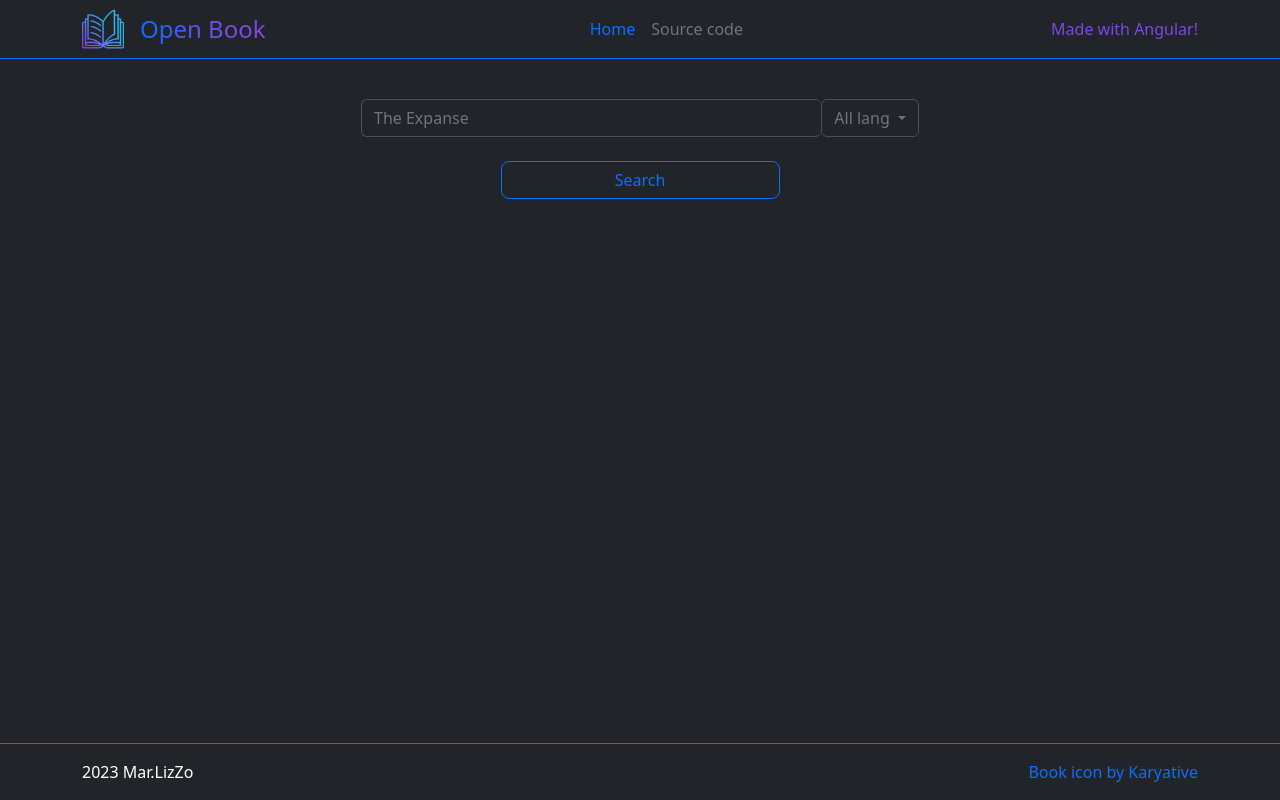
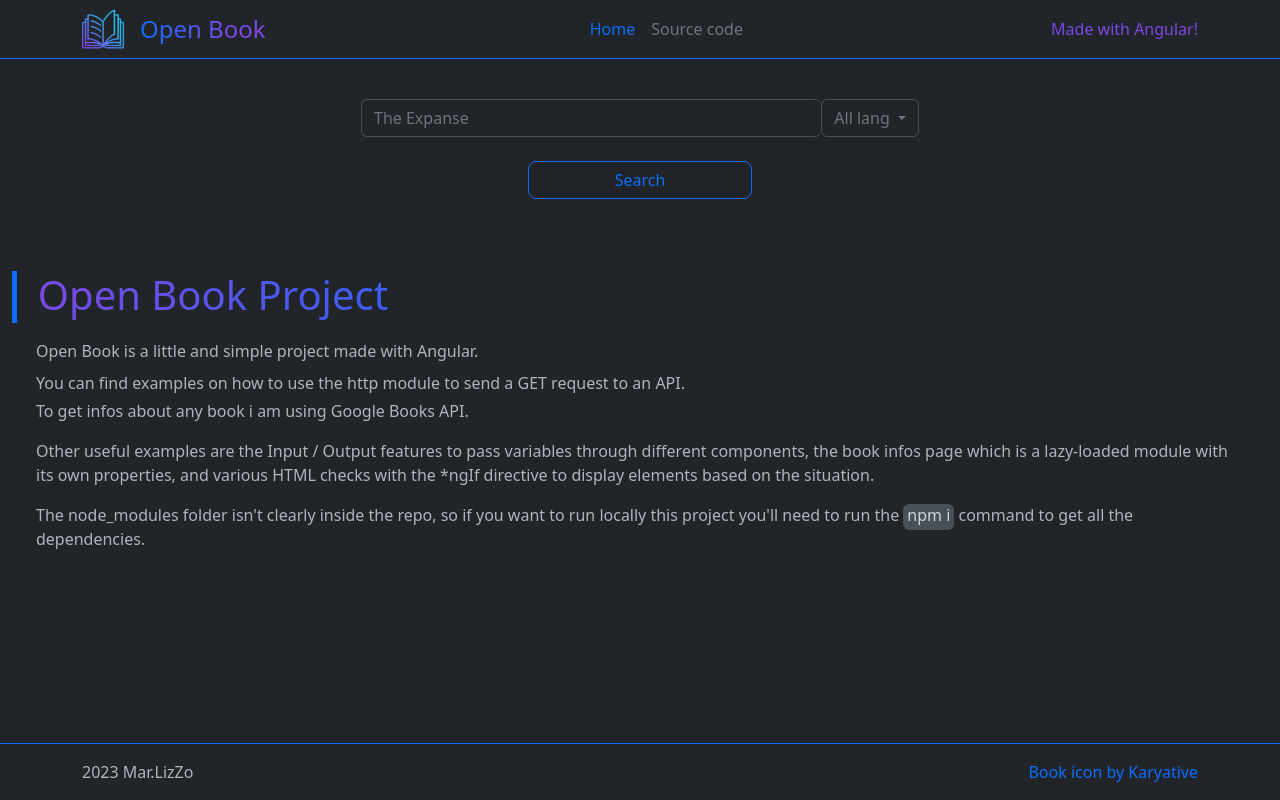
Before and after one commit to MarLizZo/OpenBooks, an Angular app: page / in a window 1280 px wide. Built offline with nearby package versions, Linux system fonts and the light colour scheme.

Commit message:
css improvements + minor fixes

```diff
--- a/src/app/components/card/card.component.html
+++ b/src/app/components/card/card.component.html
@@ -17,7 +17,7 @@
                 </p>
             </div>
             <div class="btn-more">
-                <button class="btn btn-outline-primary px-5 rounded-4" (click)="btnClick()">More Info</button>
+                <button class="btn btn-outline-primary px-3 px-md-5 rounded-4" (click)="btnClick()">More Info</button>
             </div>
         </div>
     </div>
--- a/src/app/components/card/card.component.scss
+++ b/src/app/components/card/card.component.scss
@@ -11,6 +11,28 @@
   img {
     max-width: 130px;
     max-height: 198px;
+  }
+
+  .main-info {
+    h5 {
+      @media screen and (max-width: 576px) {
+        overflow: hidden;
+        display: -webkit-box;
+        -webkit-line-clamp: 2;
+        -webkit-box-orient: vertical;
+        text-overflow: ellipsis;
+      }
+    }
+
+    p:first-of-type {
+      @media screen and (max-width: 576px) {
+        overflow: hidden;
+        display: -webkit-box;
+        -webkit-line-clamp: 1;
+        -webkit-box-orient: vertical;
+        text-overflow: ellipsis;
+      }
+    }
   }
 
   .secondary-info {
--- a/src/app/components/form/form.component.html
+++ b/src/app/components/form/form.component.html
@@ -17,5 +17,5 @@
             </div>
         </div>
     </div>
-    <button type="submit" class="btn btn-outline-primary w-25 rounded-3">Search</button>
+    <button type="submit" class="btn btn-outline-primary c-width rounded-3">Search</button>
 </form>
--- a/src/app/components/form/form.component.scss
+++ b/src/app/components/form/form.component.scss
@@ -1,4 +1,11 @@
 form {
+  .c-width {
+    width: 30%;
+
+    @media screen and (min-width: 768px) {
+      width: 20%;
+    }
+  }
   .searchContainer,
   .checksContainer {
     width: 100%;
--- a/src/app/footer/footer.component.html
+++ b/src/app/footer/footer.component.html
@@ -1,7 +1,7 @@
 <footer class="border-top border-primary py-3">
     <div class="container">
         <div class="d-flex justify-content-between">
-            <p class="m-0">{{ year }} Mar.LizZo</p>
+            <p class="m-0 text-parag">{{ year }} Mar.LizZo</p>
             <p class="m-0"><a href="https://www.flaticon.com/free-icons/open-book" title="open book icons"
                     class="text-decoration-none link-primary">Book icon by
                     Karyative</a></p>
--- a/src/app/footer/footer.component.scss
+++ b/src/app/footer/footer.component.scss
@@ -0,0 +1,4 @@
+.text-parag {
+  color: var(--bs-gray-500);
+  cursor: default;
+}
--- a/src/app/header/header.component.scss
+++ b/src/app/header/header.component.scss
@@ -20,5 +20,6 @@ nav {
 
   .nav-misc {
     color: var(--violet);
+    cursor: default;
   }
 }
--- a/src/app/pages/book/book.component.ts
+++ b/src/app/pages/book/book.component.ts
@@ -24,6 +24,11 @@ export class BookComponent {
     this.getBookData();
   }
 
+  ngOnDestroy() {
+    if (this.paramSub) this.paramSub.unsubscribe();
+    if (this.bookSub) this.bookSub.unsubscribe();
+  }
+
   getBookData(): void {
     this.isWaiting = true;
     this.isLoading = true;
@@ -31,11 +36,16 @@ export class BookComponent {
     this.isErrorCheck = false;
     this.wait();
     this.paramSub = this.route.params.subscribe((param: any) => {
-      this.paramSub = this.svc
+      this.bookSub = this.svc
         .getSingleBook(param.id)
         .pipe(
           tap((res) => {
             this.book = res;
+            if (!isNaN(Date.parse(this.book.volumeInfo!.publishedDate))) {
+              this.book.volumeInfo!.publishedDate = new Date(
+                this.book.volumeInfo!.publishedDate
+              ).toLocaleDateString();
+            }
             this.isError = false;
             this.isErrorCheck = false;
             this.isLoading = false;
--- a/src/app/pages/home/home.component.html
+++ b/src/app/pages/home/home.component.html
@@ -1,28 +1,45 @@
 <div class="h-100 d-flex flex-column py-4">
     <div class="container">
-        <div class="form-container mb-4">
+        <div class="form-container mb-4" [class.form-disabled]="isWaiting || isLoading">
             <app-form (onSubmit)="doSearch($event, true)"></app-form>
         </div>
     </div>
-    <div *ngIf="!isLoading && !isWaiting" class="container-fluid container-md books-container">
+    <div *ngIf="!isLoading && !isWaiting && !bookArr.length && !isError && !isSearchError"
+        class="container-fluid flex-grow-1 project-info">
+        <h1 class="m-0 mt-5 pb-1 mb-3">&nbsp; Open Book Project</h1>
+        <div class="px-2 px-md-4">
+            <p class="m-0 text-parag">Open Book is a little and simple project made with Angular.</p>
+            <p class="mt-2 mb-0 text-parag">You can find examples on how to use the http module to send a GET request to
+                an API.</p>
+            <p class="mt-1 text-parag">To get infos about any book i am using Google Books API.</p>
+            <p class="mt-3 text-parag">Other useful examples are the Input / Output features to pass variables through
+                different components, the book infos page which is a lazy-loaded module with its own properties, and
+                various HTML checks with the *ngIf directive to display elements based on the situation.</p>
+            <p class="mt-3 text-parag">The node_modules folder isn't clearly inside the repo, so if you want to run
+                locally this project you'll need to run the <span class="code-tag px-1 pb-1 rounded-2">npm i</span>
+                command to get all the dependencies.</p>
+        </div>
+    </div>
+    <div *ngIf="!isLoading && !isWaiting && bookArr.length" class="container-fluid container-md books-container">
+        <div class="d-flex justify-content-center mt-1 mb-5">
+            <button class="btn rounded-3 clear-btn" (click)="clearResults()">Clear Results</button>
+        </div>
         <div *ngFor="let b of bookArr" class="my-3">
             <app-card [book]="b" (onClick)="goToDetail(b)" class="d-block"></app-card>
         </div>
-        <div *ngIf="bookArr.length">
         <div class="back-to-top" (click)="toTop()">
-                <svg xmlns="http://www.w3.org/2000/svg" width="24" height="24" fill="currentColor"
-                    class="bi bi-arrow-up" viewBox="0 0 16 16">
+            <svg xmlns="http://www.w3.org/2000/svg" width="24" height="24" fill="currentColor" class="bi bi-arrow-up"
+                viewBox="0 0 16 16">
                 <path fill-rule="evenodd"
                     d="M8 15a.5.5 0 0 0 .5-.5V2.707l3.146 3.147a.5.5 0 0 0 .708-.708l-4-4a.5.5 0 0 0-.708 0l-4 4a.5.5 0 1 0 .708.708L7.5 2.707V14.5a.5.5 0 0 0 .5.5z" />
             </svg>
         </div>
         <div class="back-to-bottom" (click)="toBottom()">
-                <svg xmlns="http://www.w3.org/2000/svg" width="24" height="24" fill="currentColor"
-                    class="bi bi-arrow-down" viewBox="0 0 16 16">
+            <svg xmlns="http://www.w3.org/2000/svg" width="24" height="24" fill="currentColor" class="bi bi-arrow-down"
+                viewBox="0 0 16 16">
                 <path fill-rule="evenodd"
                     d="M8 1a.5.5 0 0 1 .5.5v11.793l3.146-3.147a.5.5 0 0 1 .708.708l-4 4a.5.5 0 0 1-.708 0l-4-4a.5.5 0 0 1 .708-.708L7.5 13.293V1.5A.5.5 0 0 1 8 1z" />
             </svg>
-            </div>
         </div>
         <div *ngIf="isFirstReqDone && !isWaiting && !isLoading" class="d-flex flex-column align-items-center">
             <button #loadMore class="btn btn-outline-primary w-50 my-3 d-flex justify-content-center align-items-center"
--- a/src/app/pages/home/home.component.scss
+++ b/src/app/pages/home/home.component.scss
@@ -18,6 +18,11 @@
   &:hover {
     background-color: var(--bs-gray-800);
   }
+
+  @media screen and (max-width: 576px) {
+    height: 48px;
+    width: 48px;
+  }
 }
 
 .back-to-top {
@@ -26,10 +31,29 @@
 
 .back-to-bottom {
   bottom: 20%;
+
+  @media screen and (max-width: 576px) {
+    bottom: 18%;
+  }
 }
 
 .books-container {
-  button {
+  button.clear-btn {
+    width: 40%;
+    color: var(--violet);
+    border: 1px solid var(--violet);
+
+    &:hover,
+    &:active {
+      color: white;
+      background-color: var(--violet);
+    }
+
+    @media screen and (min-width: 768px) {
+      width: 30%;
+    }
+  }
+  button:not(.clear-btn) {
     .spinner {
       width: 20px;
       height: 20px;
@@ -59,3 +83,29 @@
 app-card {
   height: 230px;
 }
+
+.form-disabled {
+  pointer-events: none;
+}
+
+.project-info {
+  cursor: default;
+  h1 {
+    background: #eeeeee;
+    background: linear-gradient(to right, var(--violet) 0%, var(--bs-blue) 50%);
+    background-clip: text;
+    -webkit-background-clip: text;
+    -webkit-text-fill-color: transparent;
+
+    border-left: 5px solid var(--bs-blue);
+  }
+
+  .text-parag {
+    color: var(--bs-gray-500);
+
+    .code-tag {
+      background-color: var(--bs-gray-700);
+      color: var(--bs-gray-400);
+    }
+  }
+}
--- a/src/app/pages/home/home.component.ts
+++ b/src/app/pages/home/home.component.ts
@@ -14,7 +14,7 @@ import { BookapiService } from 'src/app/Service/bookapi.service';
 export class HomeComponent {
   bookArr: Partial<IBook>[] = [];
   bookSub!: Subscription;
-  private previousRequest: any;
+  private previousRequest!: IFormData;
   totalItems!: number;
   indexCounter: number = 0;
   isLoading: boolean = false;
@@ -166,4 +166,12 @@ export class HomeComponent {
   goToDetail(book: Partial<IBook>) {
     this.router.navigate([`/book/${book.id}`]);
   }
+
+  clearResults() {
+    this.bookArr = [];
+    this.isFirstReqDone = false;
+    this.indexCounter = 0;
+    this.isLimitReached = false;
+    this.totalItems = 0;
+  }
 }
```
Lines whose indentation alone changed are shown as unchanged.
